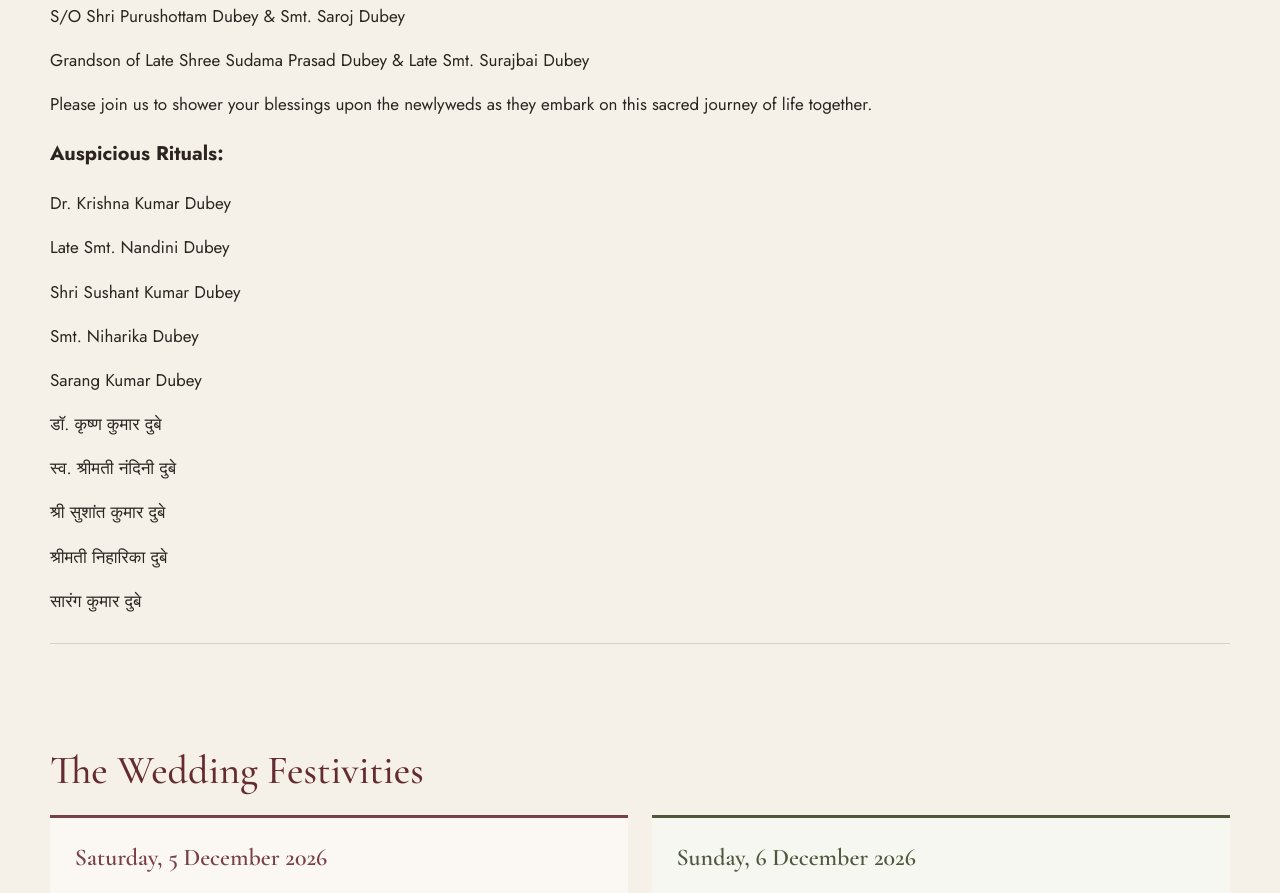
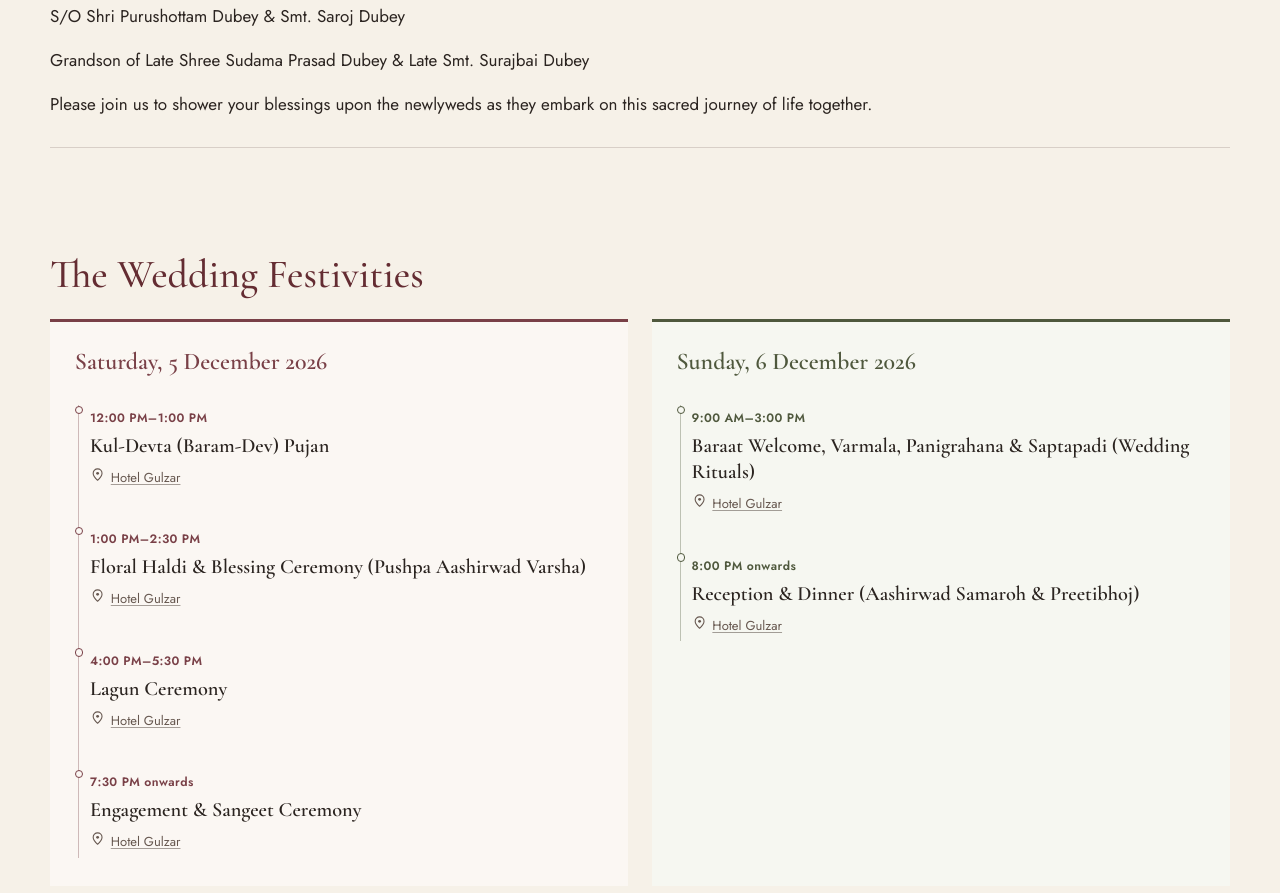
Before and after one commit to adityadubey1313-oss/adisiddhi_3, a plain HTML site: page index.html in a window 1280 px wide. Shown: the part 1017-1910 px from the top of the page. Drawn offline with nearby package versions, Linux system fonts and the light colour scheme.

Commit message:
Remove auspicious rituals from Project _3 invitation

```diff
--- a/index.html
+++ b/index.html
@@ -4,16 +4,14 @@
     <meta charset="UTF-8" />
     <meta name="viewport" content="width=device-width, initial-scale=1.0" />
     <title>Aditya & Siddhibala | Wedding Invitation _3</title>
-    <meta name="description" content="Wedding invitation for Aditya & Siddhibala — Project _3" />
-
-    <meta property="og:title" content="Aditya & Siddhibala — Wedding Invitation _3" />
+      <meta name="description" content="Wedding invitation for Aditya & Siddhibala — Project _3" />
+      <meta property="og:title" content="Aditya & Siddhibala — Wedding Invitation _3" />
     <meta property="og:description" content="You are warmly invited to celebrate our wedding on 6 December 2026." />
     <meta property="og:image" content="https://adityadubey1313-oss.github.io/adisiddhi_3/preview.jpg" />
     <meta property="og:type" content="website" />
     <meta property="og:url" content="https://adityadubey1313-oss.github.io/adisiddhi_3/" />
     <meta name="twitter:card" content="summary_large_image" />
     <meta name="twitter:image" content="https://adityadubey1313-oss.github.io/adisiddhi_3/preview.jpg" />
-
     <link rel="preconnect" href="https://fonts.googleapis.com" />
     <link rel="preconnect" href="https://fonts.gstatic.com" crossorigin />
     <link href="https://fonts.googleapis.com/css2?family=Cormorant+Garamond:wght@400;500;600;700&family=Jost:wght@300;400;500;600;700&display=swap" rel="stylesheet" />
@@ -24,13 +22,11 @@
       <header class="site-header">
         <div class="nav-wrap">
           <div class="brand" aria-label="Siddhibala and Aditya">Siddhibala &amp; Aditya</div>
-
           <nav class="main-nav" aria-label="Main navigation">
             <a href="#home" data-copy="navHome">Home</a>
             <a href="#schedule" data-copy="navSchedule">Schedule</a>
             <a href="#venues" data-copy="navVenue">Venues</a>
           </nav>
-
           <div class="header-actions">
             <div class="lang-toggle" aria-label="Language selector">
               <button class="lang-btn active" type="button" data-lang="en" aria-pressed="true">EN</button>
@@ -39,7 +35,6 @@
           </div>
         </div>
       </header>
-
       <main id="home">
         <section class="hero" aria-labelledby="introName">
           <div class="hero-shell">
@@ -64,7 +59,6 @@
             </div>
           </div>
         </section>
-
         <section class="section invitation-details" id="heroSection" aria-label="Wedding invitation">
           <div class="wedding-panel">
             <div class="invitation-story">
@@ -82,19 +76,6 @@
                   <p>Grandson of Late Shree Sudama Prasad Dubey &amp; Late Smt. Surajbai Dubey</p>
                 </div>
                 <p>Please join us to shower your blessings upon the newlyweds as they embark on this sacred journey of life together.</p>
-                <div class="invitation-rituals">
-                  <h3>Auspicious Rituals:</h3>
-                  <p>Dr. Krishna Kumar Dubey</p>
-                  <p>Late Smt. Nandini Dubey</p>
-                  <p>Shri Sushant Kumar Dubey</p>
-                  <p>Smt. Niharika Dubey</p>
-                  <p>Sarang Kumar Dubey</p>
-                  <p>डॉ. कृष्ण कुमार दुबे</p>
-                  <p>स्व. श्रीमती नंदिनी दुबे</p>
-                  <p>श्री सुशांत कुमार दुबे</p>
-                  <p>श्रीमती निहारिका दुबे</p>
-                  <p>सारंग कुमार दुबे</p>
-                </div>
               </div>
               <div class="invitation-copy invitation-copy-hi" lang="hi">
                 <p class="invitation-scripture">|| श्री गणेशाय नमः ||</p>
@@ -110,31 +91,21 @@
                   <p>स्वर्गीय श्री सुदामा प्रसाद दुबे एवं स्वर्गीय श्रीमती सूरजबाई दुबे के पोते/नाती</p>
                 </div>
                 <p>कृपया पधारकर नवविवाहित जोड़े की इस पावन जीवन-यात्रा के आरंभ पर उन्हें अपना आशीर्वाद दें।</p>
-                <div class="invitation-rituals">
-                  <h3>शुभ संस्कार:</h3>
-                  <p>डॉ. कृष्ण कुमार दुबे</p>
-                  <p>स्व. श्रीमती नंदिनी दुबे</p>
-                  <p>श्री सुशांत कुमार दुबे</p>
-                  <p>श्रीमती निहारिका दुबे</p>
-                  <p>सारंग कुमार दुबे</p>
                 </div>
               </div>
             </div>
           </div>
         </section>
-
         <section class="section" id="schedule">
           <div class="section-heading-group">
             <h2 class="section-heading" id="scheduleTitle">The Wedding Festivities</h2>
           </div>
           <div class="schedule-list" id="scheduleList"></div>
         </section>
-
         <section class="section" id="venues">
           <h2 class="section-heading" id="venueTitle">Venue &amp; Directions</h2>
           <div class="venue-grid" id="venueGrid"></div>
         </section>
-
         <section class="section" id="share">
           <h2 class="section-heading" id="shareTitle">Share the Invitation</h2>
           <div class="share-wrap">
@@ -149,7 +120,6 @@
             </div>
           </div>
         </section>
-
         <dialog class="contact-dialog" id="contactDialog" aria-labelledby="contactDialogTitle" aria-describedby="contactDialogDescription">
           <div class="contact-dialog-header">
             <div>
@@ -161,12 +131,10 @@
           <div class="contact-groups" id="contactGroups"></div>
         </dialog>
       </main>
-
       <footer class="site-footer">
         <p id="footerText">With love, Siddhibala &amp; Aditya</p>
       </footer>
     </div>
-
     <script src="invitation-data.js?v=20261010-project-3"></script>
     <script src="app.js?v=d414273"></script>
   </body>
```
